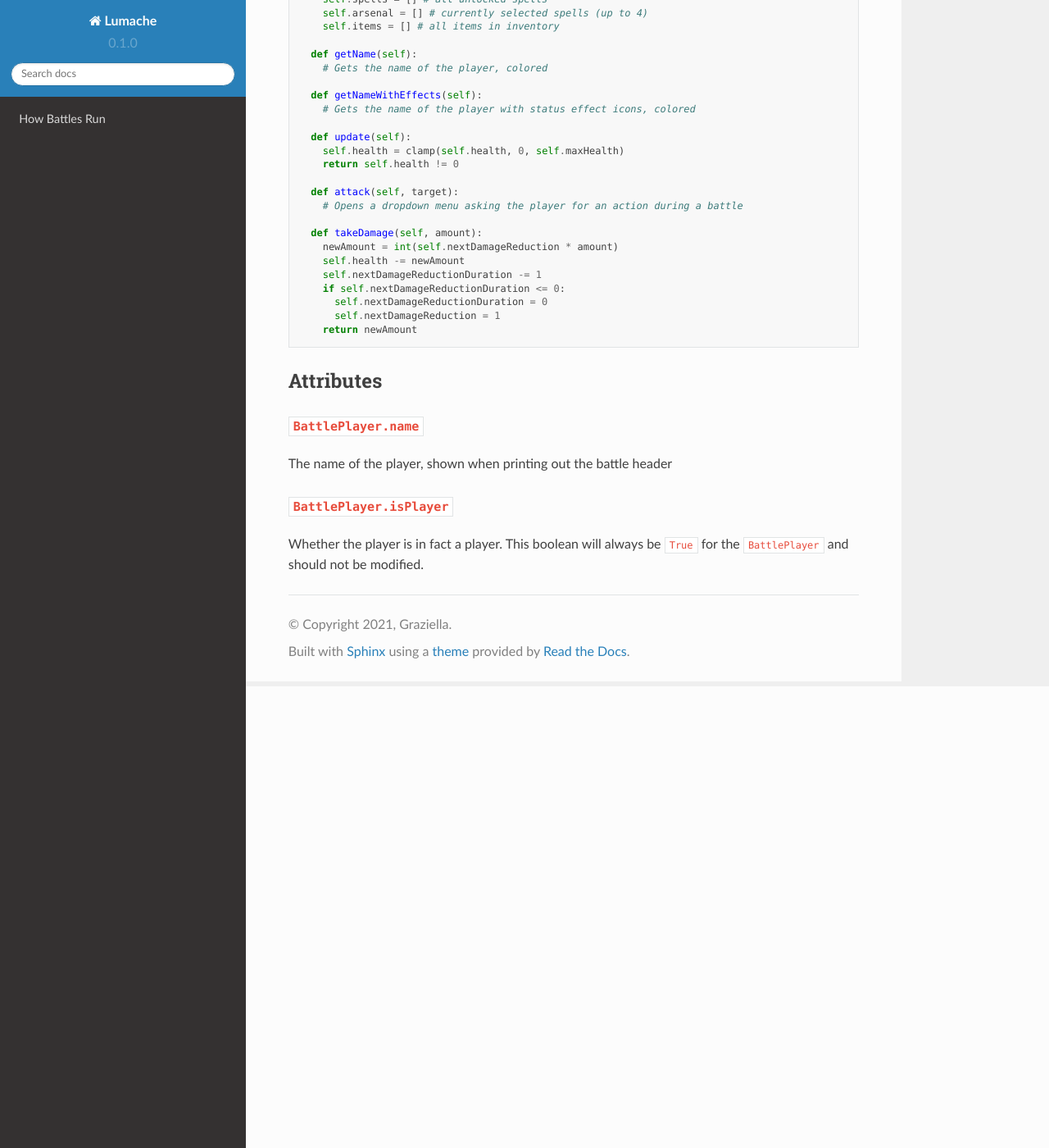
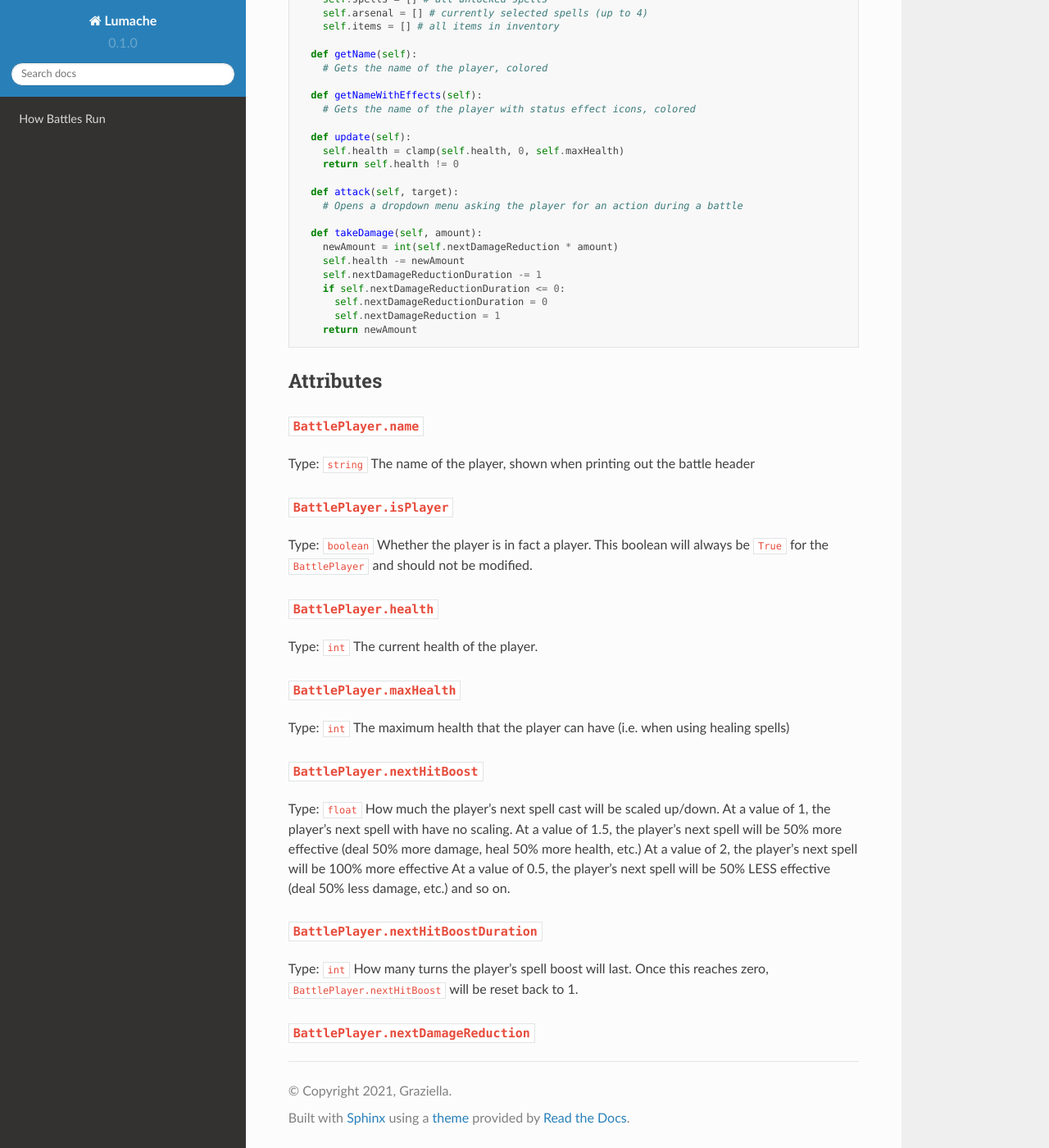
Before and after one commit to SmartyNotchy/FCP-Docs, a Sphinx documentation site: the page built from docs/source/player.rst, in a window 1280 px wide and 1400 px high, scrolled down 563 px. Shown: the whole window at 82% size. Built offline with Sphinx 7.4.7 and the Read the Docs theme 2.0.0, drawn with Linux system fonts in a browser that asks for light colours.

Commit message:
Update player.rst

```diff
--- a/docs/source/player.rst
+++ b/docs/source/player.rst
@@ -56,9 +56,40 @@ Attributes
 
 ``BattlePlayer.name``
 ~~~~~~~~~~~~~~~~~~~~~
+Type: ``string``
 The name of the player, shown when printing out the battle header
 
 ``BattlePlayer.isPlayer``
 ~~~~~~~~~~~~~~~~~~~~~~~~~
+Type: ``boolean``
 Whether the player is in fact a player.
 This boolean will always be ``True`` for the ``BattlePlayer`` and should not be modified.
+
+``BattlePlayer.health``
+~~~~~~~~~~~~~~~~~~~~~~~
+Type: ``int``
+The current health of the player.
+
+``BattlePlayer.maxHealth``
+~~~~~~~~~~~~~~~~~~~~~~~~~~
+Type: ``int``
+The maximum health that the player can have (i.e. when using healing spells)
+
+``BattlePlayer.nextHitBoost``
+~~~~~~~~~~~~~~~~~~~~~~~~~~~~~
+Type: ``float``
+How much the player's next spell cast will be scaled up/down.
+At a value of 1, the player's next spell with have no scaling.
+At a value of 1.5, the player's next spell will be 50% more effective (deal 50% more damage, heal 50% more health, etc.)
+At a value of 2, the player's next spell will be 100% more effective
+At a value of 0.5, the player's next spell will be 50% LESS effective (deal 50% less damage, etc.)
+and so on.
+
+``BattlePlayer.nextHitBoostDuration``
+~~~~~~~~~~~~~~~~~~~~~~~~~~~~~~~~~~~~~
+Type: ``int``
+How many turns the player's spell boost will last.
+Once this reaches zero, ``BattlePlayer.nextHitBoost`` will be reset back to 1.
+
+``BattlePlayer.nextDamageReduction``
+~~~~~~~~~~~~~~~~~~~~~~~~~~~~~~~~~~~~
```
